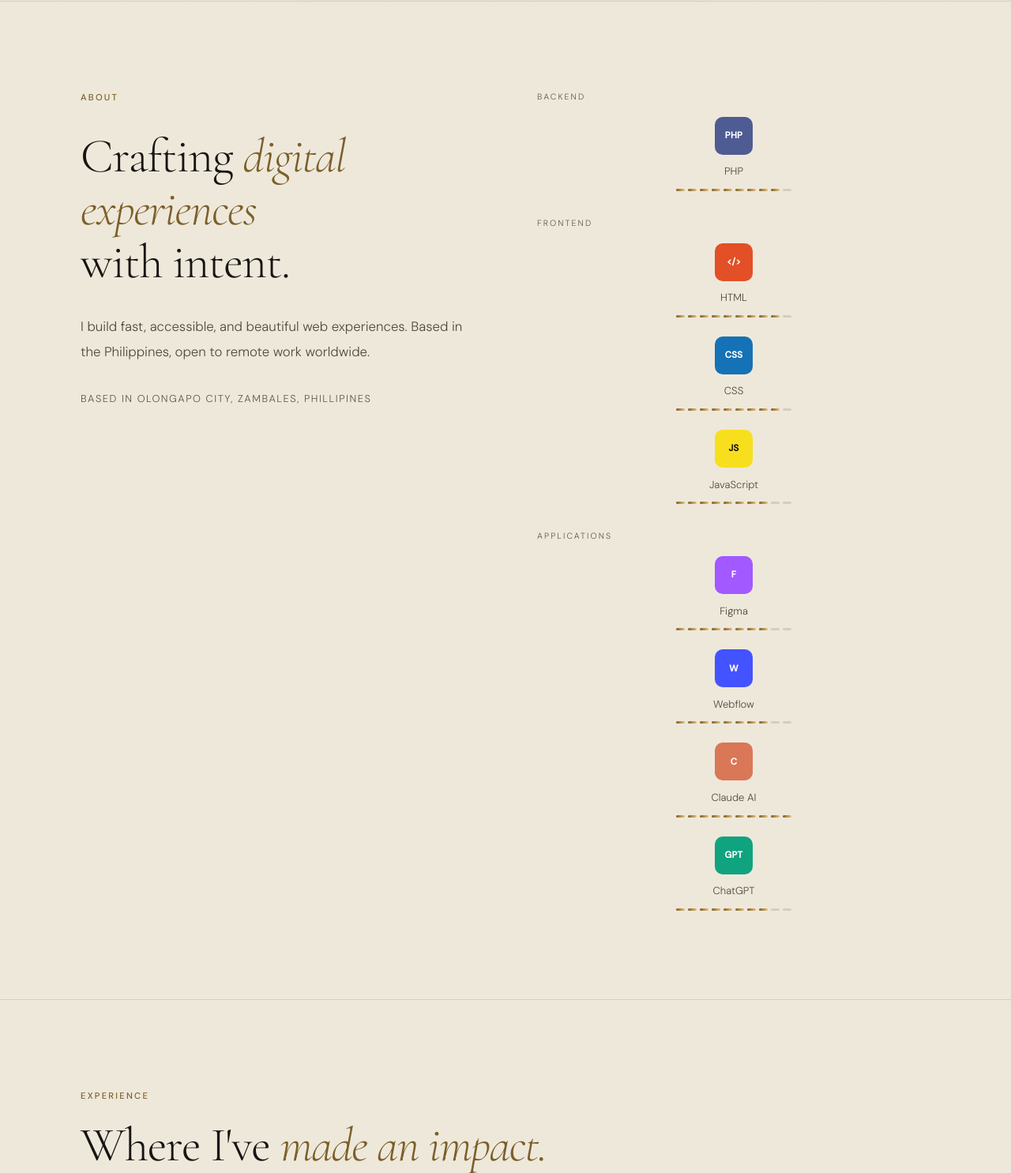
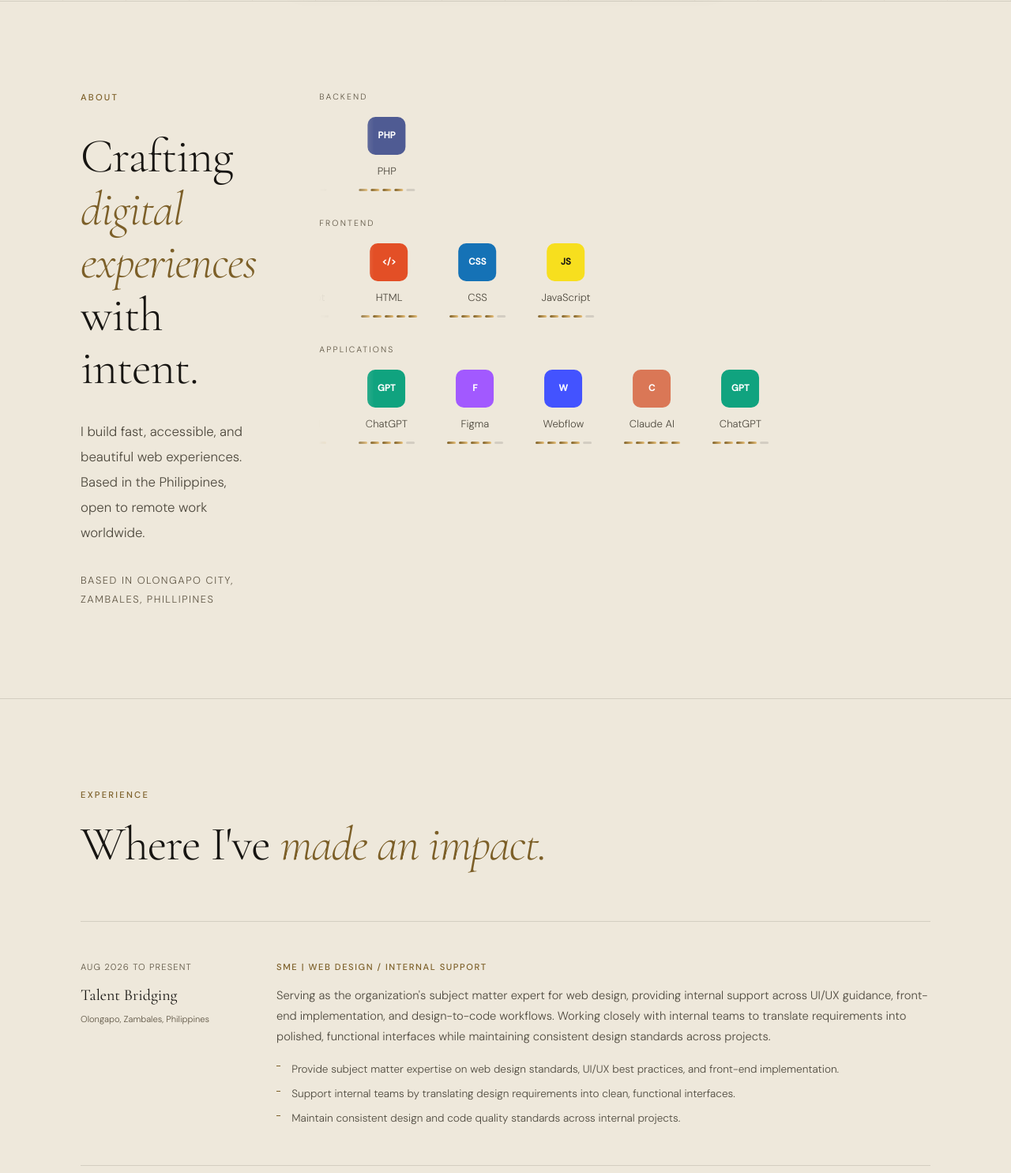
Before and after one commit to codewitheywu/andre-pesquerra, a PHP site: page /index.html in a window 1280 px wide. Shown: the part 799-2284 px from the top of the page at 79% size. Run offline with PHP 8.4, Linux system fonts and the light colour scheme.

Commit message:
Skills: horizontal auto-scrolling rows (right-to-left), 5-segment dashes
Each category's skill cards now run in a row and continuously scroll
right-to-left (CSS-only marquee: content duplicated once, animated
via transform to exactly -50% for a seamless loop; paused on hover
and disabled under prefers-reduced-motion). Proficiency dashes reduced
from 10 segments to 5. Animation speed scales with item count
(3s/skill) so all three rows move at roughly the same visual pace
despite differing lengths. Duplicate cards are aria-hidden so screen
readers see each skill once.

Co-Authored-By: Claude Sonnet 5 <noreply@anthropic.com>

```diff
--- a/assets/css/style.css
+++ b/assets/css/style.css
@@ -511,11 +511,32 @@ section + section { border-top: 1px solid var(--border); }
   transition: width 1.2s var(--ease-out);
 }
 
-/* ── Skill cards: icon badge + name + segmented proficiency dashes ── */
+/* ── Skill cards: icon badge + name + segmented proficiency dashes ──
+   Rendered in a row per category, auto-scrolling right-to-left. The
+   track's content is duplicated once (aria-hidden on the copy) and
+   animated by exactly -50% so the loop point is seamless. ── */
+.skill-marquee {
+  overflow: hidden;
+  width: 100%;
+  -webkit-mask-image: linear-gradient(90deg, transparent, #000 8%, #000 92%, transparent);
+          mask-image: linear-gradient(90deg, transparent, #000 8%, #000 92%, transparent);
+}
 .skill-cards {
   display: flex;
-  flex-direction: column;
-  gap: 1.5rem;
+  flex-direction: row;
+  gap: 1.75rem;
+  width: max-content;
+  animation: skill-scroll linear infinite;
+}
+.skill-marquee:hover .skill-cards {
+  animation-play-state: paused;
+}
+@keyframes skill-scroll {
+  from { transform: translateX(0); }
+  to   { transform: translateX(-50%); }
+}
+@media (prefers-reduced-motion: reduce) {
+  .skill-cards { animation: none; }
 }
 .skill-card {
   display: flex;
@@ -523,6 +544,8 @@ section + section { border-top: 1px solid var(--border); }
   align-items: center;
   text-align: center;
   gap: 0.65rem;
+  flex-shrink: 0;
+  width: 84px;
 }
 .skill-icon-badge {
   width: 48px;
--- a/index.html
+++ b/index.html
@@ -120,71 +120,133 @@
       <div class="skills-list reveal reveal-delay-2">
         <div class="skill-category">
           <p class="skill-category-title">Backend</p>
-          <div class="skill-cards">
+          <div class="skill-marquee">
+            <div class="skill-cards" style="animation-duration: 3s;">
               <div class="skill-card">
                 <div class="skill-icon-badge" style="background:#4F5B93; color:#fff;" aria-hidden="true">PHP</div>
                 <p class="skill-card-name">PHP</p>
                 <div class="skill-dashes" role="img" aria-label="PHP proficiency: 85%">
-                <span class="skill-dash is-filled"></span><span class="skill-dash is-filled"></span><span class="skill-dash is-filled"></span><span class="skill-dash is-filled"></span><span class="skill-dash is-filled"></span><span class="skill-dash is-filled"></span><span class="skill-dash is-filled"></span><span class="skill-dash is-filled"></span><span class="skill-dash is-filled"></span><span class="skill-dash"></span>
+                  <span class="skill-dash is-filled"></span><span class="skill-dash is-filled"></span><span class="skill-dash is-filled"></span><span class="skill-dash is-filled"></span><span class="skill-dash"></span>
+                </div>
+              </div>
+              <div class="skill-card" aria-hidden="true">
+                <div class="skill-icon-badge" style="background:#4F5B93; color:#fff;" aria-hidden="true">PHP</div>
+                <p class="skill-card-name">PHP</p>
+                <div class="skill-dashes" role="img" aria-label="PHP proficiency: 85%">
+                  <span class="skill-dash is-filled"></span><span class="skill-dash is-filled"></span><span class="skill-dash is-filled"></span><span class="skill-dash is-filled"></span><span class="skill-dash"></span>
+                </div>
               </div>
             </div>
           </div>
         </div>
         <div class="skill-category">
           <p class="skill-category-title">Frontend</p>
-          <div class="skill-cards">
+          <div class="skill-marquee">
+            <div class="skill-cards" style="animation-duration: 9s;">
               <div class="skill-card">
                 <div class="skill-icon-badge" style="background:#E34F26; color:#fff;" aria-hidden="true">&lt;/&gt;</div>
                 <p class="skill-card-name">HTML</p>
                 <div class="skill-dashes" role="img" aria-label="HTML proficiency: 90%">
-                <span class="skill-dash is-filled"></span><span class="skill-dash is-filled"></span><span class="skill-dash is-filled"></span><span class="skill-dash is-filled"></span><span class="skill-dash is-filled"></span><span class="skill-dash is-filled"></span><span class="skill-dash is-filled"></span><span class="skill-dash is-filled"></span><span class="skill-dash is-filled"></span><span class="skill-dash"></span>
+                  <span class="skill-dash is-filled"></span><span class="skill-dash is-filled"></span><span class="skill-dash is-filled"></span><span class="skill-dash is-filled"></span><span class="skill-dash is-filled"></span>
                 </div>
               </div>
               <div class="skill-card">
                 <div class="skill-icon-badge" style="background:#1572B6; color:#fff;" aria-hidden="true">CSS</div>
                 <p class="skill-card-name">CSS</p>
                 <div class="skill-dashes" role="img" aria-label="CSS proficiency: 85%">
-                <span class="skill-dash is-filled"></span><span class="skill-dash is-filled"></span><span class="skill-dash is-filled"></span><span class="skill-dash is-filled"></span><span class="skill-dash is-filled"></span><span class="skill-dash is-filled"></span><span class="skill-dash is-filled"></span><span class="skill-dash is-filled"></span><span class="skill-dash is-filled"></span><span class="skill-dash"></span>
+                  <span class="skill-dash is-filled"></span><span class="skill-dash is-filled"></span><span class="skill-dash is-filled"></span><span class="skill-dash is-filled"></span><span class="skill-dash"></span>
                 </div>
               </div>
               <div class="skill-card">
                 <div class="skill-icon-badge" style="background:#F7DF1E; color:#171512;" aria-hidden="true">JS</div>
                 <p class="skill-card-name">JavaScript</p>
                 <div class="skill-dashes" role="img" aria-label="JavaScript proficiency: 80%">
-                <span class="skill-dash is-filled"></span><span class="skill-dash is-filled"></span><span class="skill-dash is-filled"></span><span class="skill-dash is-filled"></span><span class="skill-dash is-filled"></span><span class="skill-dash is-filled"></span><span class="skill-dash is-filled"></span><span class="skill-dash is-filled"></span><span class="skill-dash"></span><span class="skill-dash"></span>
+                  <span class="skill-dash is-filled"></span><span class="skill-dash is-filled"></span><span class="skill-dash is-filled"></span><span class="skill-dash is-filled"></span><span class="skill-dash"></span>
+                </div>
+              </div>
+              <div class="skill-card" aria-hidden="true">
+                <div class="skill-icon-badge" style="background:#E34F26; color:#fff;" aria-hidden="true">&lt;/&gt;</div>
+                <p class="skill-card-name">HTML</p>
+                <div class="skill-dashes" role="img" aria-label="HTML proficiency: 90%">
+                  <span class="skill-dash is-filled"></span><span class="skill-dash is-filled"></span><span class="skill-dash is-filled"></span><span class="skill-dash is-filled"></span><span class="skill-dash is-filled"></span>
+                </div>
+              </div>
+              <div class="skill-card" aria-hidden="true">
+                <div class="skill-icon-badge" style="background:#1572B6; color:#fff;" aria-hidden="true">CSS</div>
+                <p class="skill-card-name">CSS</p>
+                <div class="skill-dashes" role="img" aria-label="CSS proficiency: 85%">
+                  <span class="skill-dash is-filled"></span><span class="skill-dash is-filled"></span><span class="skill-dash is-filled"></span><span class="skill-dash is-filled"></span><span class="skill-dash"></span>
+                </div>
+              </div>
+              <div class="skill-card" aria-hidden="true">
+                <div class="skill-icon-badge" style="background:#F7DF1E; color:#171512;" aria-hidden="true">JS</div>
+                <p class="skill-card-name">JavaScript</p>
+                <div class="skill-dashes" role="img" aria-label="JavaScript proficiency: 80%">
+                  <span class="skill-dash is-filled"></span><span class="skill-dash is-filled"></span><span class="skill-dash is-filled"></span><span class="skill-dash is-filled"></span><span class="skill-dash"></span>
+                </div>
               </div>
             </div>
           </div>
         </div>
         <div class="skill-category">
           <p class="skill-category-title">Applications</p>
-          <div class="skill-cards">
+          <div class="skill-marquee">
+            <div class="skill-cards" style="animation-duration: 12s;">
               <div class="skill-card">
                 <div class="skill-icon-badge" style="background:#A259FF; color:#fff;" aria-hidden="true">F</div>
                 <p class="skill-card-name">Figma</p>
                 <div class="skill-dashes" role="img" aria-label="Figma proficiency: 75%">
-                <span class="skill-dash is-filled"></span><span class="skill-dash is-filled"></span><span class="skill-dash is-filled"></span><span class="skill-dash is-filled"></span><span class="skill-dash is-filled"></span><span class="skill-dash is-filled"></span><span class="skill-dash is-filled"></span><span class="skill-dash is-filled"></span><span class="skill-dash"></span><span class="skill-dash"></span>
+                  <span class="skill-dash is-filled"></span><span class="skill-dash is-filled"></span><span class="skill-dash is-filled"></span><span class="skill-dash is-filled"></span><span class="skill-dash"></span>
                 </div>
               </div>
               <div class="skill-card">
                 <div class="skill-icon-badge" style="background:#4353FF; color:#fff;" aria-hidden="true">W</div>
                 <p class="skill-card-name">Webflow</p>
                 <div class="skill-dashes" role="img" aria-label="Webflow proficiency: 80%">
-                <span class="skill-dash is-filled"></span><span class="skill-dash is-filled"></span><span class="skill-dash is-filled"></span><span class="skill-dash is-filled"></span><span class="skill-dash is-filled"></span><span class="skill-dash is-filled"></span><span class="skill-dash is-filled"></span><span class="skill-dash is-filled"></span><span class="skill-dash"></span><span class="skill-dash"></span>
+                  <span class="skill-dash is-filled"></span><span class="skill-dash is-filled"></span><span class="skill-dash is-filled"></span><span class="skill-dash is-filled"></span><span class="skill-dash"></span>
                 </div>
               </div>
               <div class="skill-card">
                 <div class="skill-icon-badge" style="background:#DA7756; color:#fff;" aria-hidden="true">C</div>
                 <p class="skill-card-name">Claude AI</p>
                 <div class="skill-dashes" role="img" aria-label="Claude AI proficiency: 100%">
-                <span class="skill-dash is-filled"></span><span class="skill-dash is-filled"></span><span class="skill-dash is-filled"></span><span class="skill-dash is-filled"></span><span class="skill-dash is-filled"></span><span class="skill-dash is-filled"></span><span class="skill-dash is-filled"></span><span class="skill-dash is-filled"></span><span class="skill-dash is-filled"></span><span class="skill-dash is-filled"></span>
+                  <span class="skill-dash is-filled"></span><span class="skill-dash is-filled"></span><span class="skill-dash is-filled"></span><span class="skill-dash is-filled"></span><span class="skill-dash is-filled"></span>
                 </div>
               </div>
               <div class="skill-card">
                 <div class="skill-icon-badge" style="background:#10A37F; color:#fff;" aria-hidden="true">GPT</div>
                 <p class="skill-card-name">ChatGPT</p>
                 <div class="skill-dashes" role="img" aria-label="ChatGPT proficiency: 80%">
-                <span class="skill-dash is-filled"></span><span class="skill-dash is-filled"></span><span class="skill-dash is-filled"></span><span class="skill-dash is-filled"></span><span class="skill-dash is-filled"></span><span class="skill-dash is-filled"></span><span class="skill-dash is-filled"></span><span class="skill-dash is-filled"></span><span class="skill-dash"></span><span class="skill-dash"></span>
+                  <span class="skill-dash is-filled"></span><span class="skill-dash is-filled"></span><span class="skill-dash is-filled"></span><span class="skill-dash is-filled"></span><span class="skill-dash"></span>
+                </div>
+              </div>
+              <div class="skill-card" aria-hidden="true">
+                <div class="skill-icon-badge" style="background:#A259FF; color:#fff;" aria-hidden="true">F</div>
+                <p class="skill-card-name">Figma</p>
+                <div class="skill-dashes" role="img" aria-label="Figma proficiency: 75%">
+                  <span class="skill-dash is-filled"></span><span class="skill-dash is-filled"></span><span class="skill-dash is-filled"></span><span class="skill-dash is-filled"></span><span class="skill-dash"></span>
+                </div>
+              </div>
+              <div class="skill-card" aria-hidden="true">
+                <div class="skill-icon-badge" style="background:#4353FF; color:#fff;" aria-hidden="true">W</div>
+                <p class="skill-card-name">Webflow</p>
+                <div class="skill-dashes" role="img" aria-label="Webflow proficiency: 80%">
+                  <span class="skill-dash is-filled"></span><span class="skill-dash is-filled"></span><span class="skill-dash is-filled"></span><span class="skill-dash is-filled"></span><span class="skill-dash"></span>
+                </div>
+              </div>
+              <div class="skill-card" aria-hidden="true">
+                <div class="skill-icon-badge" style="background:#DA7756; color:#fff;" aria-hidden="true">C</div>
+                <p class="skill-card-name">Claude AI</p>
+                <div class="skill-dashes" role="img" aria-label="Claude AI proficiency: 100%">
+                  <span class="skill-dash is-filled"></span><span class="skill-dash is-filled"></span><span class="skill-dash is-filled"></span><span class="skill-dash is-filled"></span><span class="skill-dash is-filled"></span>
+                </div>
+              </div>
+              <div class="skill-card" aria-hidden="true">
+                <div class="skill-icon-badge" style="background:#10A37F; color:#fff;" aria-hidden="true">GPT</div>
+                <p class="skill-card-name">ChatGPT</p>
+                <div class="skill-dashes" role="img" aria-label="ChatGPT proficiency: 80%">
+                  <span class="skill-dash is-filled"></span><span class="skill-dash is-filled"></span><span class="skill-dash is-filled"></span><span class="skill-dash is-filled"></span><span class="skill-dash"></span>
+                </div>
               </div>
             </div>
           </div>
```
Also changed, not shown: index.php (+17 -7 lines). Lines whose indentation alone changed are shown as unchanged.
